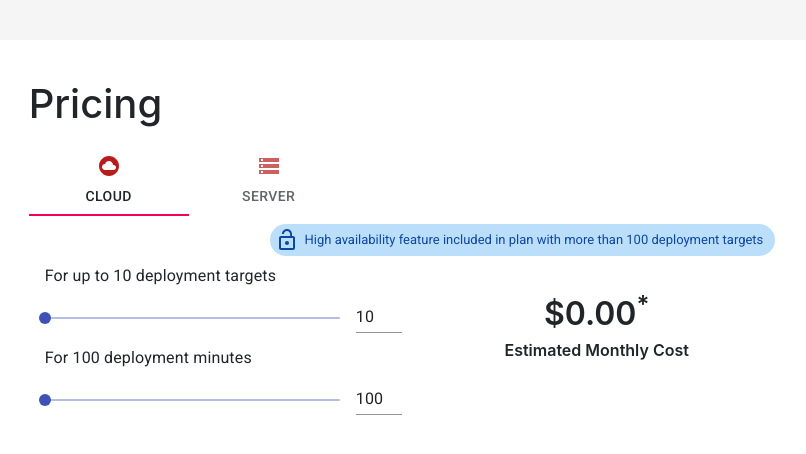
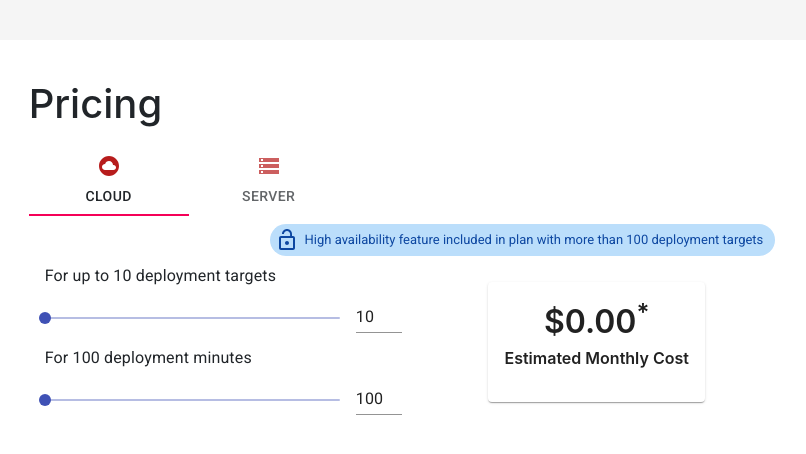
Before and after one commit to neilbo/octpus-design-react, a React (Create React App) app: page / in a window 1280 px wide. Shown: the top 454 px of the page, without its empty margins (230-1036 px from the left). Built offline with nearby package versions, Linux system fonts and the light colour scheme.

Commit message:
Try card

```diff
--- a/src/pages/pricing/components/CloudPricing.tsx
+++ b/src/pages/pricing/components/CloudPricing.tsx
@@ -1,6 +1,6 @@
 import * as React from "react";
 import { useState } from "react";
-import { Box, Grid, Input, Slider, Typography, Paper } from "@material-ui/core";
+import { Box, Grid, Input, Slider, Typography, Paper, Card } from "@material-ui/core";
 import { makeStyles } from "@material-ui/core/styles";
 import { formatCcy, handleInvalidValue } from "../../../utils";
 import HighAvailabilityInfo from "./HighAvailabilityInfo";
@@ -223,11 +223,15 @@ const CloudPricing = () => {
           </Grid>
           <Grid item xs={12} sm={6} className={styles.total_price}>
             {/* Total */}
-            <p>
-              {formatCcy(totalPrice)}
-              <sup>*</sup>
-              <p className={styles.description}>Estimated Monthly Cost</p>
-            </p>
+            <Card className={styles.card}>
+              <p>
+                {formatCcy(totalPrice)}
+                <sup>*</sup>
+                <p className={styles.description}>Estimated Monthly Cost</p>
+
+              </p>
+            </Card>
+
             {/* <Paper className={classes.paper}>xs=12 sm=6</Paper> */}
           </Grid>
         </Grid>
--- a/src/pages/pricing/components/Pricing.module.scss
+++ b/src/pages/pricing/components/Pricing.module.scss
@@ -42,4 +42,7 @@
     p.description {
         font-size: 1rem;
     }
+    .card {
+        padding: 16px;
+    }
 }
--- a/src/pages/pricing/components/ServerPricing.tsx
+++ b/src/pages/pricing/components/ServerPricing.tsx
@@ -1,7 +1,7 @@
 import * as React from "react";
 import { useState } from "react";
 import classNames from "classnames";
-import { Box, Grid, Input, Paper, Slider, Typography } from "@material-ui/core";
+import { Box, Card, Grid, Input, Paper, Slider, Typography } from "@material-ui/core";
 import { makeStyles } from "@material-ui/core/styles";
 import { formatCcy, handleInvalidValue } from "../../../utils";
 import { FormControlLabel } from "@material-ui/core";
@@ -190,6 +190,7 @@ const ServerPricing = () => {
           </Grid>
           <Grid xs={12} sm={6} className={styles.total_price}>
             {/* Total */}
+            <Card className={styles.card}>
               <p>
                 {renderUnlimitedTargetsChecked
                   ? UNLIMITED_PRICE
@@ -197,6 +198,7 @@ const ServerPricing = () => {
                 <sup>*</sup>
                 <p className={styles.description}>Estimated Monthly Cost</p>
               </p>
+            </Card>
             {/* <Paper className={classes.paper}>xs=12 sm=6</Paper> */}
           </Grid>
         </Grid>
```
Lines whose indentation alone changed are shown as unchanged.
